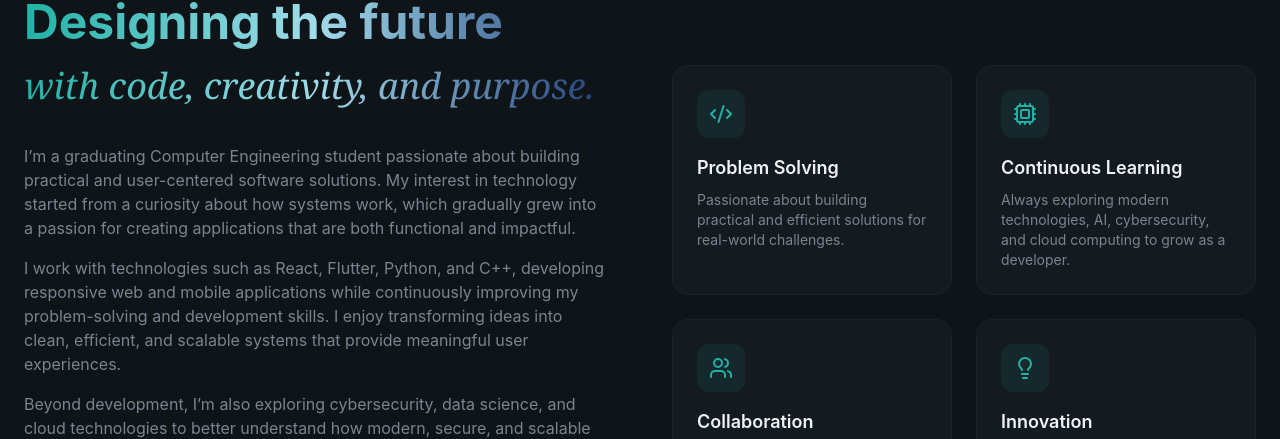
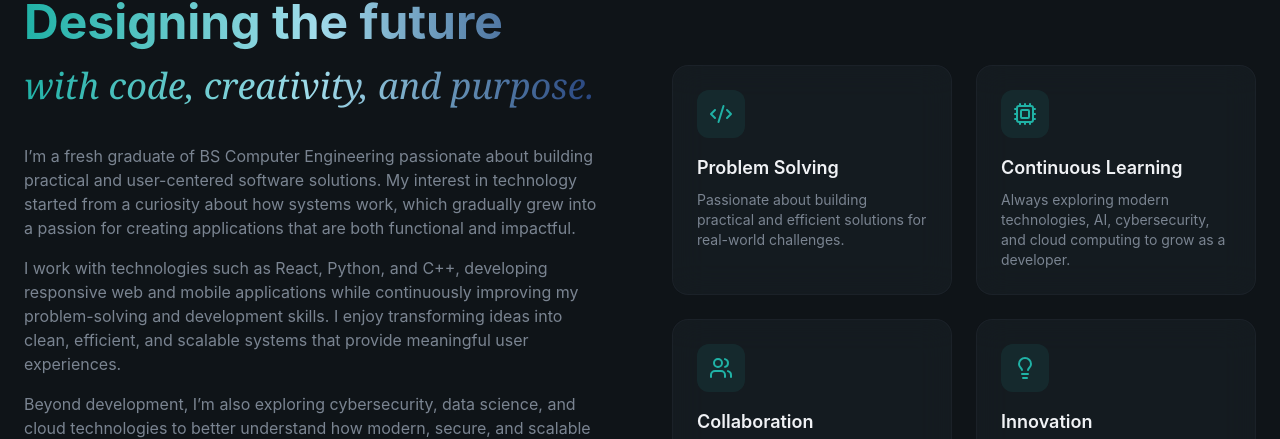
Before and after one commit to neozeph/personal-portfolio, a React (Vite) app: page / in a window 1280 px wide. Shown: the part 1319-1758 px from the top of the page. Built offline with nearby package versions, Linux system fonts and the light colour scheme.

Commit message:
feat: update About section to reflect recent graduation and clarify technology skills

```diff
--- a/src/sections/About.jsx
+++ b/src/sections/About.jsx
@@ -45,12 +45,12 @@ export const About = () => {
 
             <div className="space-y-4 text-muted-foreground animate-fade-in animation-delay-200">
               <p>
-                I’m a graduating Computer Engineering student passionate about building practical and user-centered software solutions.
+                I’m a fresh graduate of BS Computer Engineering passionate about building practical and user-centered software solutions.
                 My interest in technology started from a curiosity about how systems work,
                 which gradually grew into a passion for creating applications that are both functional and impactful.
               </p>
               <p>
-                I work with technologies such as React, Flutter, Python, and C++, developing responsive web and mobile applications while
+                I work with technologies such as React, Python, and C++, developing responsive web and mobile applications while
                 continuously improving my problem-solving and development skills.
                 I enjoy transforming ideas into clean, efficient, and scalable systems that provide meaningful user experiences.
               </p>
```
